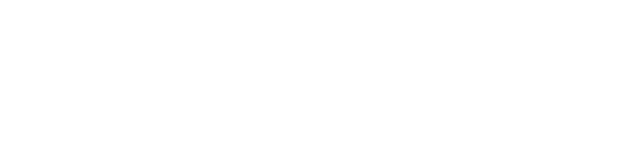
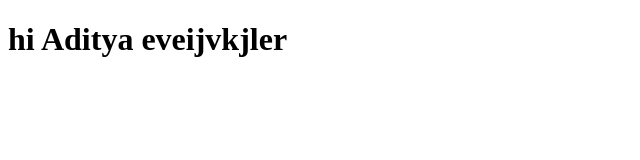
Before and after one commit to Adityasaxena9981/GCFHTMLCSS, a plain HTML site: page project/index.html in a window 1280 px wide. Shown: the whole page, without its empty margins (0-640 px from the left). Drawn offline with Linux system fonts and the light colour scheme.

Commit message:
codechange

```diff
--- a/project/index.html
+++ b/project/index.html
@@ -6,6 +6,8 @@
     <title>Document</title>
 </head>
 <body>
-
+    <h1> hi Aditya
+        eveijvkjler
+    </h1>
 </body>
 </html>
```
